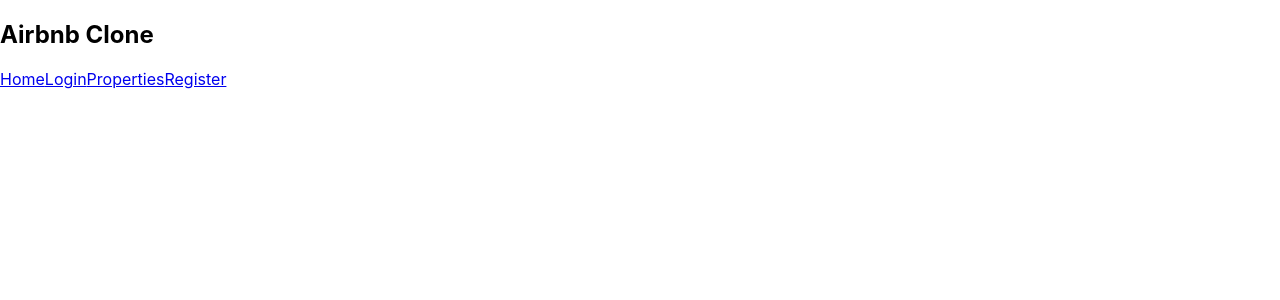
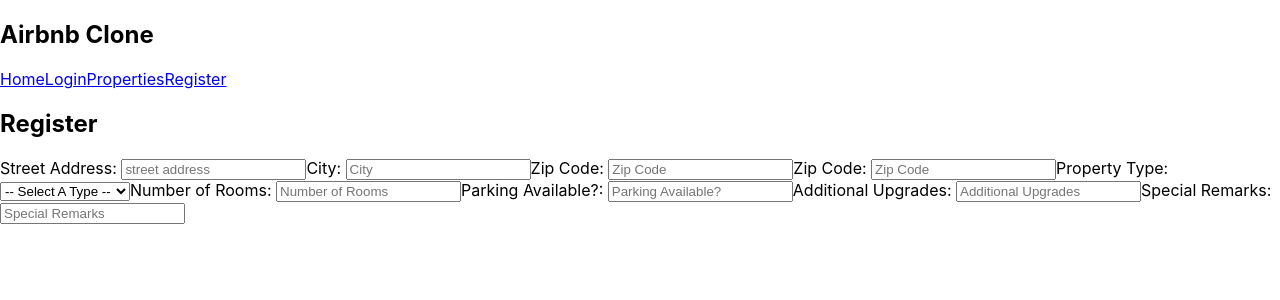
Before and after one commit to DeeDowns/front-end, a React (Create React App) app: page /register in a window 1280 px wide. Shown: the top 300 px of the page. Built offline with nearby package versions, Linux system fonts and the light colour scheme.

Commit message:
created general form layout

```diff
--- a/src/components/LogIn.js
+++ b/src/components/LogIn.js
@@ -6,11 +6,18 @@ const intitialLoginForm = {
   name: '',
   email: '',
   password: '',
-}
+};
+
+const intitialLoginFormErrors = {
+  name: '',
+  email: '',
+  password: '',
+};
 
 export default function Login(props) {
 
-  const [userLogin, setUserLogin] = useState([])
+  const [userLogin, setUserLogin] = useState(intitialLoginForm)
+  const [formErrors, setFormErrors] = useState(intitialLoginFormErrors)
 
   const getUserLogin = () => {
     axios.get('')
@@ -35,6 +42,7 @@ export default function Login(props) {
       })
   }
 
+
   return (
     <div>
       <LoginForm />
--- a/src/components/LoginForm.js
+++ b/src/components/LoginForm.js
@@ -2,7 +2,43 @@ import React from 'react'
 
 export default function LoginForm(props) {
   return (
-    <>
-    </>
+    <form>
+      <div>
+        <h2>Login</h2>
+      </div>
+
+      <div>
+        <label>Name:&nbsp;
+          <input
+            type='text'
+            name='name'
+            // value={}
+            placeholder='name'
+          // onChange={}
+          />
+        </label>
+
+        <label>Email:&nbsp;
+          <input
+            type='email'
+            name='email'
+            // value={}
+            placeholder='email'
+          // onChange={}
+          />
+        </label>
+
+        <label>Password:&nbsp;
+          <input
+            type='password'
+            name='password'
+            // value={}
+            placeholder='password'
+          // onChange={}
+          />
+        </label>
+
+      </div>
+    </form>
   )
 }
--- a/src/components/Register.js
+++ b/src/components/Register.js
@@ -1,5 +1,8 @@
 import React, { useState, useEffect } from 'react'
 import axios from 'axios'
+
+import RegisterForm from './RegisterForm'
+
 
 const intitialRegisterForm = {
   street_address: '',
@@ -12,10 +15,22 @@ const intitialRegisterForm = {
   special_remarks: ''
 };
 
+const intitialRegisterFormErrors = {
+  street_address: '',
+  city: '',
+  zip: '',
+  property_type: '',
+  leasable_area: '',
+  parking: '',
+  // upgrades: '',
+  // special_remarks: ''
+};
+
 
 export default function Register(props) {
 
-  const [userRegister, setUserRegister] = useState([])
+  const [userRegister, setUserRegister] = useState(intitialRegisterForm)
+  const [formErrors, setFormErrors] = useState(intitialRegisterFormErrors)
 
   const getUser = () => {
     axios.get('')
@@ -41,7 +56,8 @@ export default function Register(props) {
   }
 
   return (
-    <>
-    </>
+    <div>
+      <RegisterForm />
+    </div>
   )
 }
--- /dev/null
+++ b/src/components/RegisterForm.js
@@ -0,0 +1,105 @@
+import React from 'react'
+
+export default function RegisterForm(props) {
+  return (
+    <form>
+      <div>
+        <h2>Register</h2>
+      </div>
+
+      <div>
+        <label>Street Address:&nbsp;
+          <input
+            type='text'
+            name='street_address'
+            // value={}
+            placeholder='street address'
+          // onChange={}
+          />
+        </label>
+
+        <label>City:&nbsp;
+          <input
+            type='text'
+            name='city'
+            // value={}
+            placeholder='City'
+          // onChange={}
+          />
+        </label>
+
+        <label>Zip Code:&nbsp;
+          <input
+            type='text'
+            name='zip'
+            // value={}
+            placeholder='Zip Code'
+          // onChange={}
+          />
+        </label>
+
+        <label>Zip Code:&nbsp;
+          <input
+            type='text'
+            name='zip'
+            // value={}
+            placeholder='Zip Code'
+          // onChange={}
+          />
+        </label>
+
+        <label name='type'>Property Type:&nbsp;
+          <select
+            name='property_type'
+          // onChange={}
+          //value={}
+          >
+            <option value=''>-- Select A Type --</option>
+            <option value='house'>House</option>
+            <option value='apartment'>Apartment</option>
+            <option value='Condo'>Condo</option>
+          </select>
+        </label>
+
+        <label>Number of Rooms:&nbsp;
+          <input
+            type='text'
+            name='leasable_area'
+            // value={}
+            placeholder='Number of Rooms'
+          // onChange={}
+          />
+        </label>
+        <label>Parking Available?:&nbsp;
+          <input
+            type='text'
+            name='parking'
+            // value={}
+            placeholder='Parking Available?'
+          // onChange={}
+          />
+        </label>
+
+        <label>Additional Upgrades:&nbsp;
+          <input
+            type='text'
+            name='upgrades'
+            // value={}
+            placeholder='Additional Upgrades'
+          // onChange={}
+          />
+        </label>
+
+        <label>Special Remarks:&nbsp;
+          <input
+            type='text'
+            name='special_remarks'
+            // value={}
+            placeholder='Special Remarks'
+          // onChange={}
+          />
+        </label>
+      </div>
+    </form>
+  )
+}
```
